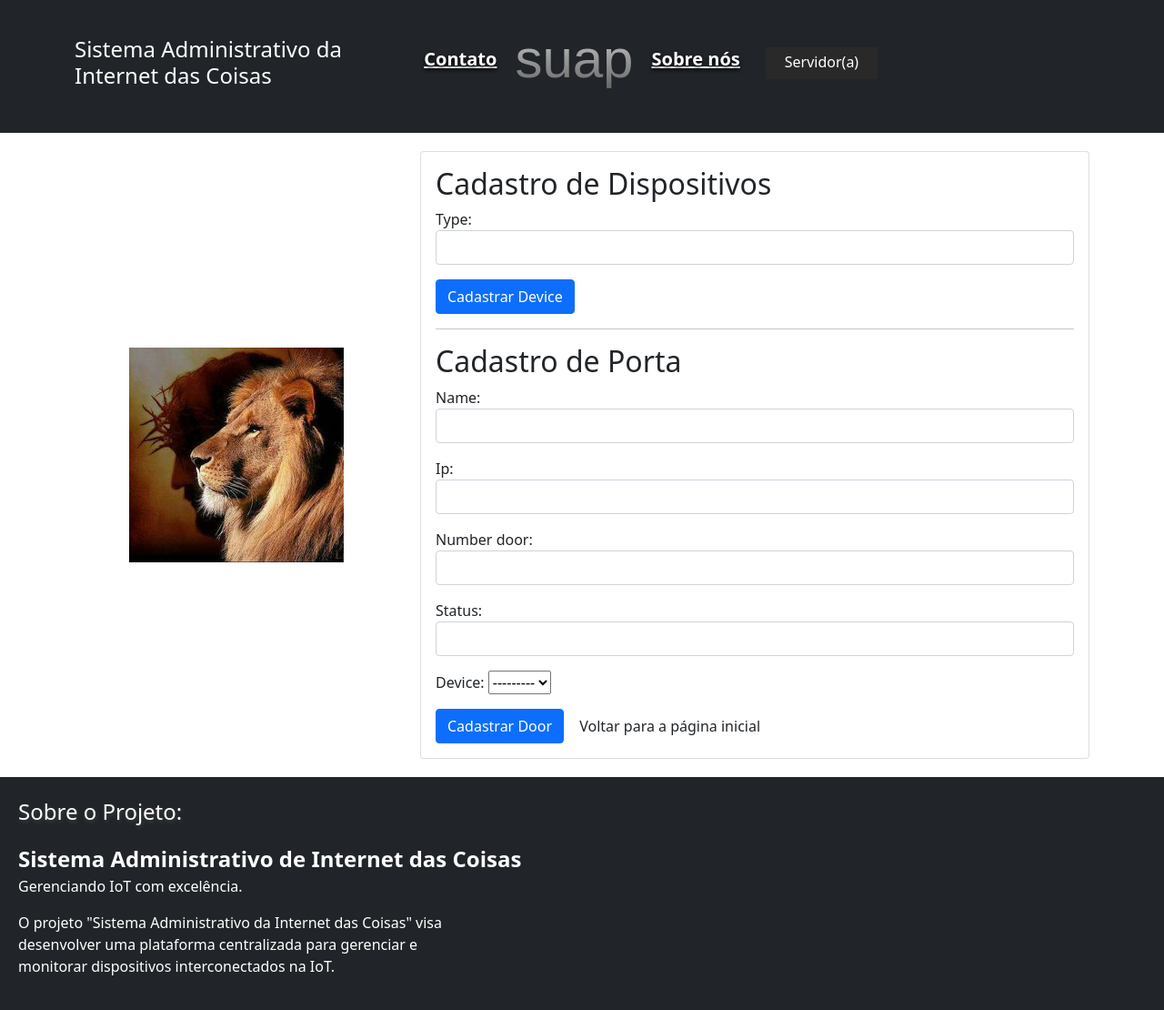
After one commit to NickZ-z/SAiot, a Django app: page /cadastro/ in a window 1280 px wide. The commit adds this page. Shown: the whole page at 91% size. Run offline with Django 4.2, Linux system fonts and the light colour scheme; data that the repository does not hold is empty.

Commit message:
tela de cadastro, pasta images, alteração de nome no html para cadastro, criação do forms device, criação da view de cadastro

```diff
--- a/Python_MQTT/door_device/forms.py
+++ b/Python_MQTT/door_device/forms.py
@@ -9,5 +9,13 @@ class DoorForm(forms.ModelForm):
             'ip' : forms.TextInput(attrs={'class': 'form-control' }),
             'name' : forms.TextInput(attrs={'class': 'form-control' }),
             'status' : forms.TextInput(attrs={'class': 'form-control' }),
-            'number_door' : forms.IntegerField(attrs={'class': 'form-control' }),
+            'number_door': forms.TextInput(attrs={'class': 'form-control'}),
+
         }
+class DeviceForm(forms.ModelForm):
+    class Meta:
+        model = Device
+        fields = '__all__'
+        widgets = {
+            'type': forms.TextInput(attrs={'class': 'form-control'}),
+        }
--- /dev/null
+++ b/Python_MQTT/door_device/templates/cadastro.html
@@ -0,0 +1,48 @@
+{% extends 'base.html' %}
+{% load static %}
+
+{% block title %}
+SUAP - Sistema administrativo da Internet das Coisas
+{% endblock %}
+
+{% block link %}
+
+
+{% endblock %}
+
+
+{% block main %}
+<div class="container">
+    <div class="row">
+        <div class="col-md-4 d-flex justify-content-center align-items-center">
+            <img src="{% static 'images/teste.jpg' %}" alt="Imagem" class="img-fluid">
+        </div>
+
+        <div class="col-md-8">
+
+            <div class="card" style="margin-top: 20px; margin-bottom: 20px;">
+                <div class="card-body">
+                    <h2 class="card-title">Cadastro de Dispositivos</h2>
+                    <form method="post">
+                        {% csrf_token %}
+                        {{ device_form.as_p }}
+                        <button type="submit" name="cadastrar_device" class="btn btn-primary">Cadastrar Device</button>
+                    </form>
+                    <hr>
+                    <h2 class="card-title">Cadastro de Porta</h2>
+                    <form method="post">
+                        {% csrf_token %}
+                        {{ door_form.as_p }}
+                        <button type="submit" name="cadastrar_door" class="btn btn-primary">Cadastrar Door</button>
+                        <a href="{% url 'index' %}" class="btn btn-btn-primary">Voltar para a página inicial</a>
+                    </form>
+                </div>
+            </div>
+        </div>
+    </div>
+</div>
+
+
+
+
+{% endblock %}
--- a/Python_MQTT/door_device/templates/index.html
+++ b/Python_MQTT/door_device/templates/index.html
@@ -46,7 +46,7 @@ SUAP - Sistema administrativo da Internet das Coisas
                 <button type="submit" class="btn btn-primary h-75 w-100 d-flex align-items-center justify-content-center">Filtrar</button>
             </div>
             <div class="col-md-2 d-flex align-items-center">
-                <a href="" type="submit" class="btn btn-primary h-75 w-100 d-flex align-items-center justify-content-center"> Adicionar Dispositivo</a>
+                <a href="{% url 'cadastro' %}" type="submit" class="btn btn-primary h-75 w-100 d-flex align-items-center justify-content-center"> Adicionar Dispositivo</a>
             </div>
         </div>
     </form>
--- a/Python_MQTT/door_device/views.py
+++ b/Python_MQTT/door_device/views.py
@@ -1,5 +1,5 @@
 from django.shortcuts import render, redirect,get_object_or_404
-
+from .forms import DoorForm, DeviceForm
 from .models import *
 
 from mqtt_protocol.publisher import *
@@ -17,6 +17,21 @@ def verify_data():
     print(data)
 
 
+def cadastro(request):
+    device_form = DeviceForm()
+    door_form = DoorForm()
+
+    if request.method == 'POST':
+        if 'cadastrar_device' in request.POST:
+            device_form = DeviceForm(request.POST)
+            if device_form.is_valid():
+                device_form.save()
+        elif 'cadastrar_door' in request.POST:
+            door_form = DoorForm(request.POST)
+            if door_form.is_valid():
+                door_form.save()
+
+    return render(request, 'cadastro.html', {'device_form': device_form, 'door_form': door_form})
 
 
 
--- a/Python_MQTT/sistema_iot/urls.py
+++ b/Python_MQTT/sistema_iot/urls.py
@@ -8,5 +8,6 @@ urlpatterns = [
     path('admin/', admin.site.urls),
     path('', index,name='index'),
     path('teste/<int:id>/', send_manssege, name='msg'),
+    path('cadastro/', cadastro, name='cadastro'),
 
 ]
```
Also changed, not shown: Python_MQTT/door_device/templates/add_device.html (deleted, +0 -16 lines), Python_MQTT/static/images/teste.jpg (added).
